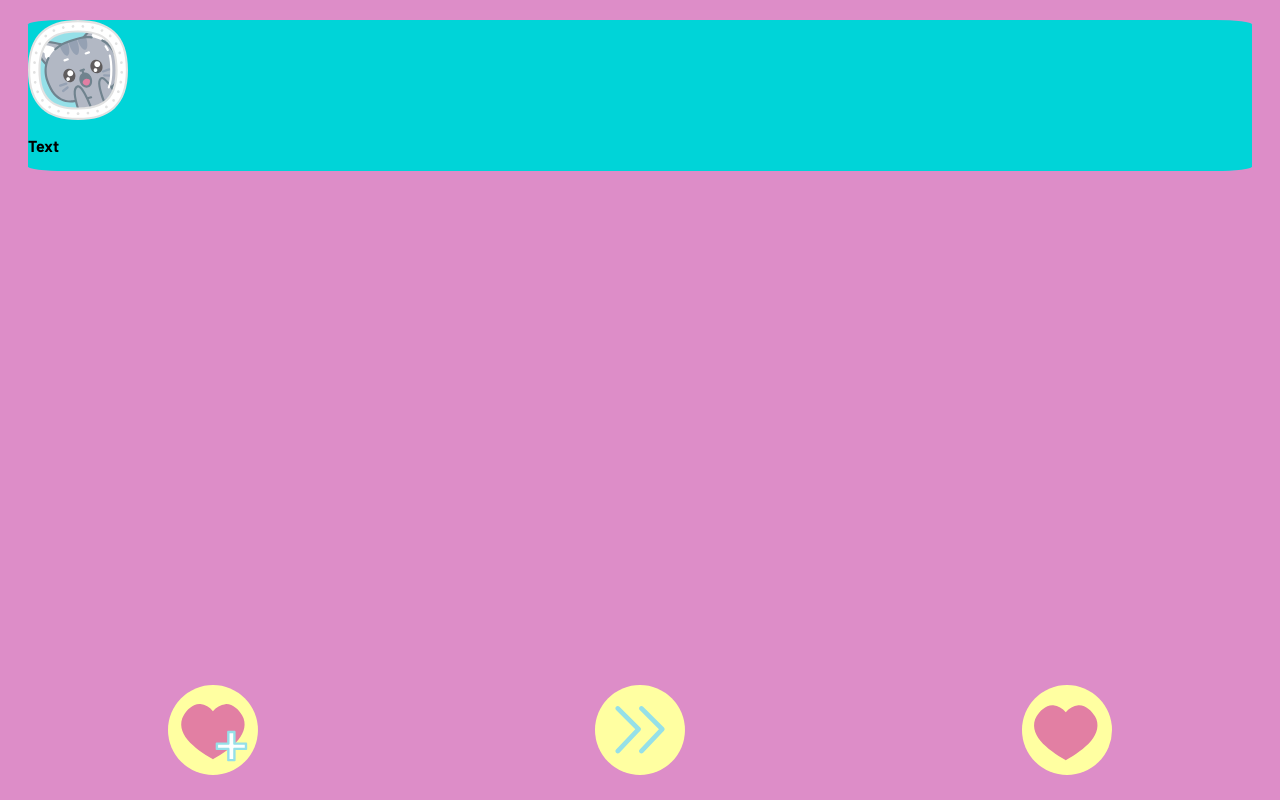
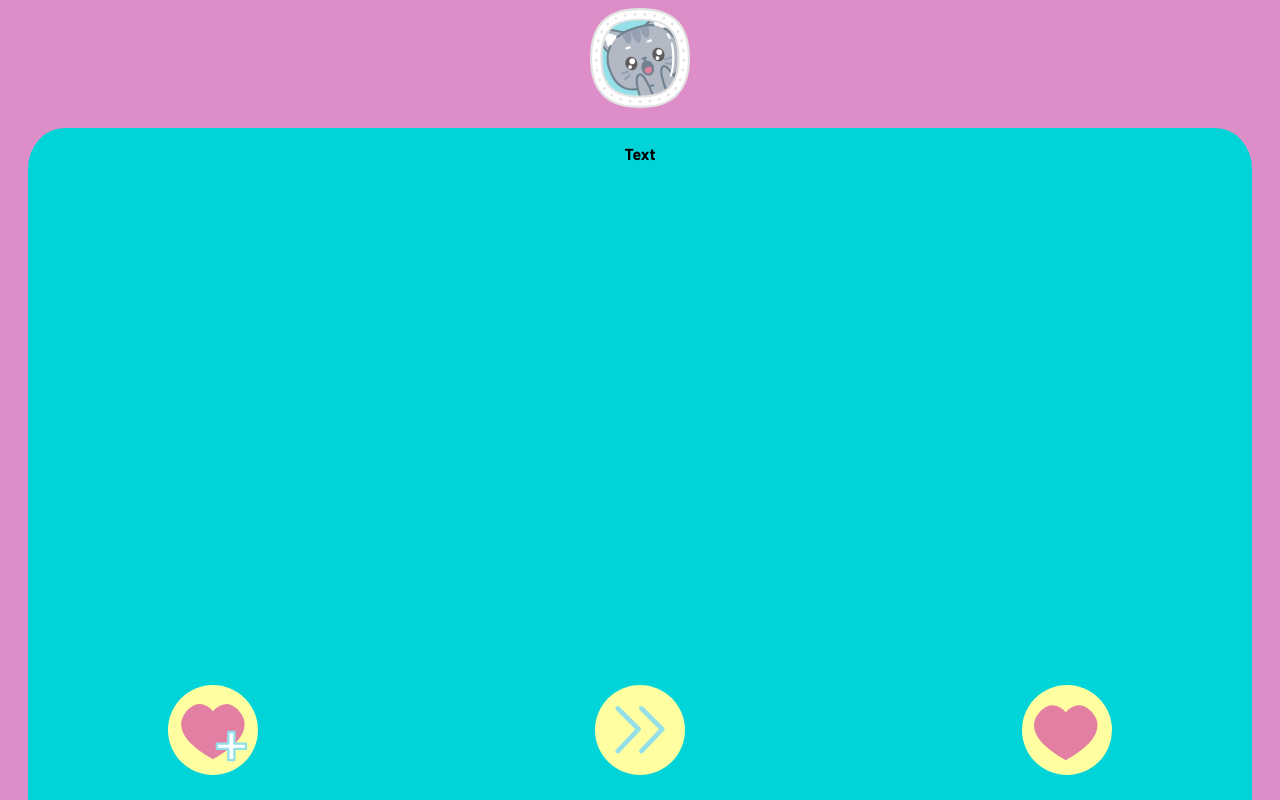
Before and after one commit to karisssha/Curious_Facts, a plain HTML site: page index.html in a window 1280 px wide. Shown: the top 800 px of the page. Drawn offline with Linux system fonts and the light colour scheme.

Commit message:
added styles facts-screen

```diff
--- a/index.html
+++ b/index.html
@@ -25,8 +25,10 @@
 <!-- SECOND SCREEN - CURIOUS FACT -->
 
 <div class="curiosity-screen">
+    <div class="facts-cat-div">
+        <img class="facts-cat" src="/assets/img/cat_splash.svg" alt="Image of a cat with a shocking expression">
+    </div>
    <div class="fact-content">
-        <img class="facts-cat" src="/assets/img/cat_splash.svg" alt="Image of a cat with a shocking expression">
         <p id="fact-API">Text</p>
     </div>
 </div>
--- a/src/styles/screenfacts.css
+++ b/src/styles/screenfacts.css
@@ -1,10 +1,23 @@
+.curiosity-screen {
+    display: flex;
+    flex-direction: column;
+    height: 132vw;
+}
+
+.facts-cat-div {
+    display: flex;
+    justify-content: center;
+}
+
 .facts-cat {
     height: auto;
     width: 100px;
+    z-index: 99;
 }
 
 .fact-content {
     display: flex;
+    align-items: center;
     flex-direction: column;
     height: 80%;
     background-color: #00d4d8;
```
